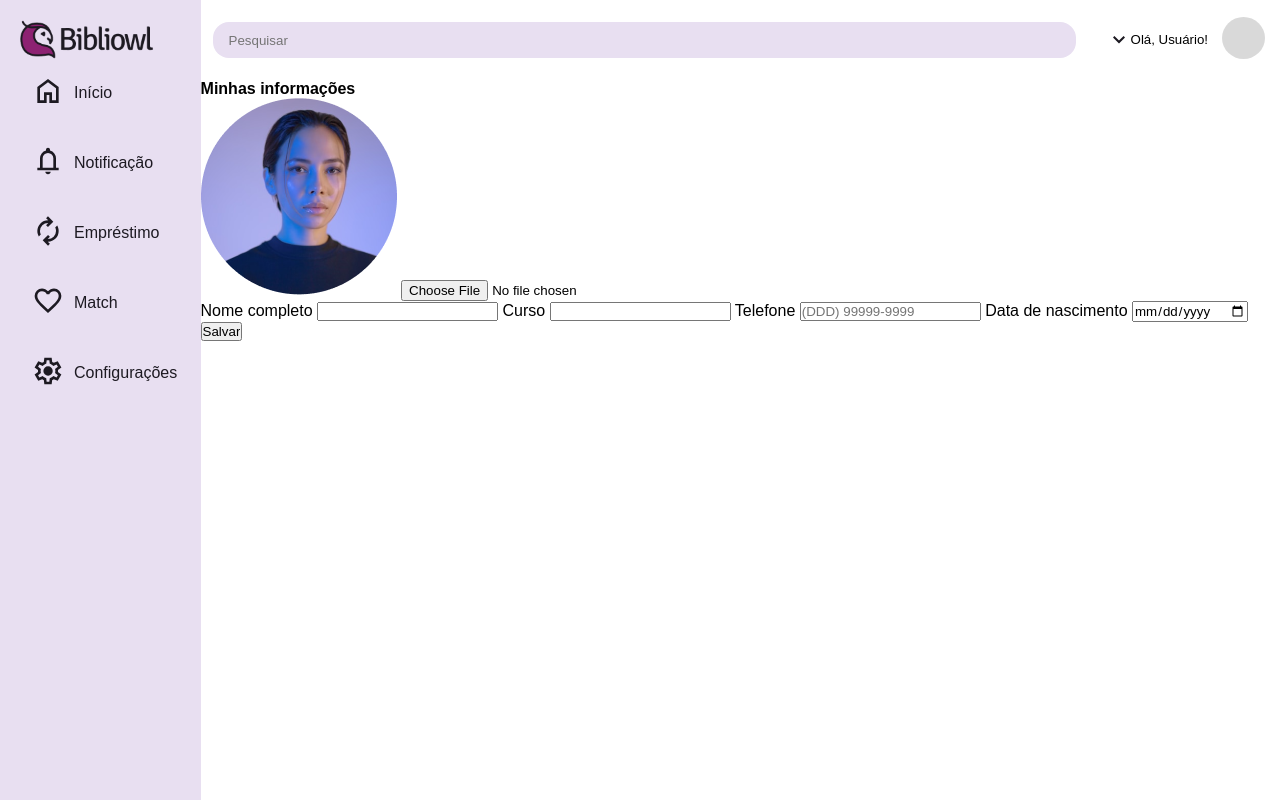
After one commit to EddieSantana21/bibliOwl, a PHP site: page /pages/profile.php in a window 1280 px wide. The commit adds this page. Run offline with PHP 8.4, Linux system fonts and the light colour scheme.

Commit message:
style: criação da seção de edição de perfil em html

```diff
--- a/bibliowl/components/header/header.php
+++ b/bibliowl/components/common/header/header.php
@@ -10,7 +10,7 @@
         </figure>
 
         <ul class="ul-perfil">
-            <li>Ver Perfil</li>
+            <a href="../../../pages/profile.php"></a>
             <li>Sair</li>
         </ul>
     </nav>
--- /dev/null
+++ b/bibliowl/components/profile/sectionInformation/sectionInformation.php
@@ -0,0 +1,24 @@
+<section class="card-profile">
+    <h4>Minhas informações</h4>
+
+    <figure class="image-profile">
+        <img src="../../../assets/usuario.png" alt="Imagem de perfil do usuário">
+        <input type="file" id="profile-picture" class="btn-edit" aria-label="Alterar foto de perfil">
+    </figure>
+
+    <form action="#" method="POST" class="form-profile">
+        <label for="full-name" class="info-profile">Nome completo</label>
+        <input type="text" id="full-name" name="full-name" class="input-profile" required>
+
+        <label for="course" class="info-profile">Curso</label>
+        <input type="text" id="course" name="course" class="input-profile" required>
+
+        <label for="phone" class="info-profile">Telefone</label>
+        <input type="tel" id="phone" name="phone" class="input-profile" placeholder="(DDD) 99999-9999" pattern="\(\d{2}\)\s?\d{5}-\d{4}" required>
+
+        <label for="birthdate" class="info-profile">Data de nascimento</label>
+        <input type="date" id="birthdate" name="birthdate" class="input-profile" required>
+
+        <input type="submit" value="Salvar" class="btn-submit input-profile">
+    </form>
+</section>
--- /dev/null
+++ b/bibliowl/pages/profile.php
@@ -0,0 +1,23 @@
+<!DOCTYPE html>
+<html lang="pt-BR">
+
+<head>
+    <meta charset="UTF-8">
+    <meta name="viewport" content="width=device-width, initial-scale=1.0">
+    <title>Perfil</title>
+    <link rel="stylesheet" href="../css/home.css">
+
+    <link rel="stylesheet" href="../components/common/sidebar/sidebar.css">
+    <link rel="stylesheet" href="../components/common/header/header.css">
+    <link rel="stylesheet" href="../components/profile/sectionInformation/sectionInformation.css">
+</head>
+
+<body>
+    <?php require_once "../components/common/sidebar/sidebar.php"; ?>
+    <main>
+        <?php require_once "../components/common/header/header.php"; ?>
+        <?php require_once "../components/profile/sectionInformation/sectionInformation.php"; ?>
+    </main>
+</body>
+
+</html>
```
Also changed, not shown: bibliowl/pages/dashboard2.php (deleted, +0 -37 lines), bibliowl/pages/home.php (added, +38 -0 lines), bibliowl/assets/usuario.png (added), bibliowl/components/common/header/header.css (renamed from bibliowl/components/header/header.css), bibliowl/components/common/sidebar/sidebar.css (renamed from bibliowl/components/sidebar/sidebar.css), bibliowl/components/common/sidebar/sidebar.php (renamed from bibliowl/components/sidebar/sidebar.php), bibliowl/components/home/sectionCategoria/sectionCategoria.css (renamed from bibliowl/components/sectionCategoria/sectionCategoria.css), bibliowl/components/home/sectionCategoria/sectionCategoria.php (renamed from bibliowl/components/sectionCategoria/sectionCategoria.php), bibliowl/components/home/sectionEmprestimo/sectionEmprestimo.css (renamed from bibliowl/components/sectionEmprestimo/sectionEmprestimo.css), bibliowl/components/home/sectionEmprestimo/sectionEmprestimo.php (renamed from bibliowl/components/sectionEmprestimo/sectionEmprestimo.php), bibliowl/components/home/sectionLivros/sectionLivros.css (renamed from bibliowl/components/sectionLivros/sectionLivros.css), bibliowl/components/home/sectionLivros/sectionLivros.php (renamed from bibliowl/components/sectionLivros/sectionLivros.php), bibliowl/components/profile/sectionInformation/sectionInformation.css (added), bibliowl/css/home.css (renamed from bibliowl/css/dashboard2.css).
